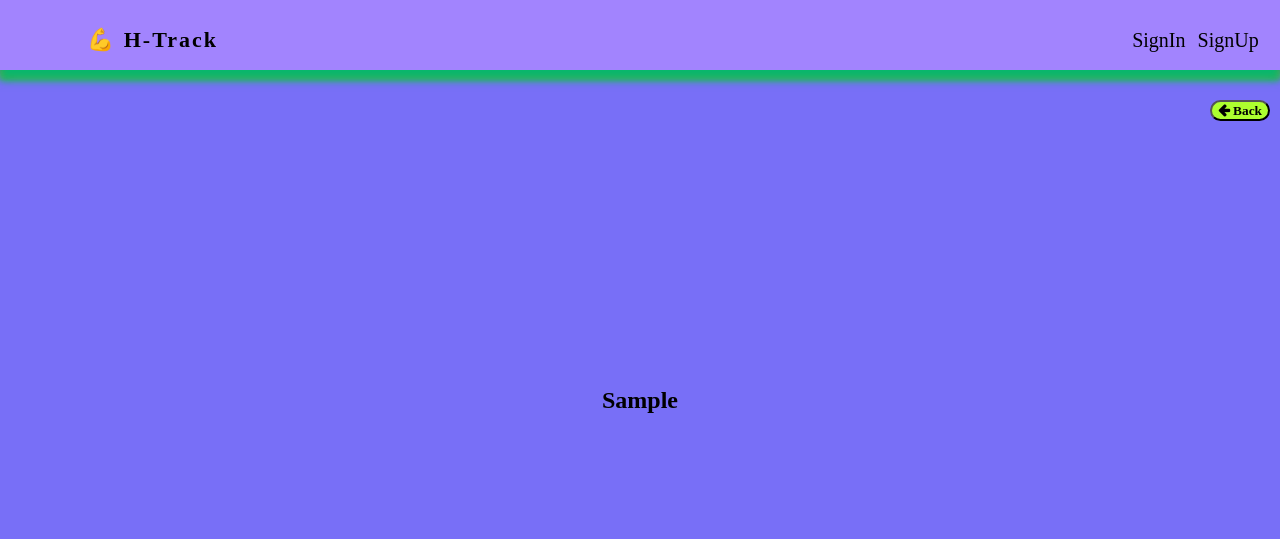
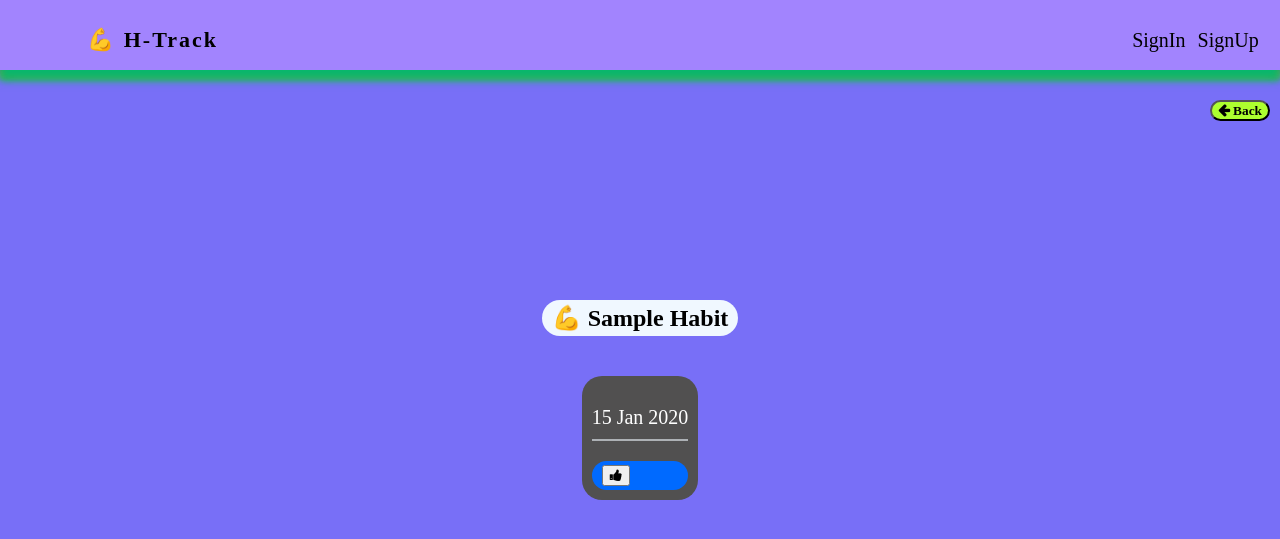
Before and after one commit to NamanSnag/Habit-Tracker, a Node server app: template views/haditData.ejs in a window 1280 px wide. Shown: the top 539 px of the page. Run offline with Node 20, Linux system fonts and the light colour scheme; the template is opened without the code that fills it: most values are stand-ins (such as "Sample title", 1, 10 or a date in 2020); style sheets or scripts are compiled from the project's sources; some libraries are stand-ins or nearby versions.

Commit message:
seven days details

```diff
--- a/asset/css/details.css
+++ b/asset/css/details.css
@@ -3,22 +3,6 @@
   justify-content: center;
   align-items: center;
   height: 100vh; }
-  .details table {
-    width: 80%;
-    border-collapse: collapse; }
-  .details th, .details td {
-    border: 1px solid black;
-    padding: 8px;
-    text-align: center; }
-  .details th {
-    background-color: #ff0000;
-    color: aliceblue; }
-  .details .done {
-    background-color: green; }
-  .details .not-done {
-    background-color: red; }
-  .details .none {
-    background-color: yellow; }
   .details .back {
     top: 100px;
     right: 10px;
@@ -29,4 +13,30 @@
       .details .back button i {
         font-weight: 900; }
     .details .back button:hover {
-      background-color: #656464; }
+      background-color: #0059ff; }
+  .details .detail-Status .name {
+    color: black;
+    text-transform: capitalize;
+    background-color: aliceblue;
+    border-radius: 2rem;
+    padding: 4px 10px;
+    text-align: center; }
+  .details .detail-Status .habit-track {
+    display: flex;
+    justify-content: space-around;
+    flex-wrap: wrap; }
+    .details .detail-Status .habit-track .track-box {
+      background-color: #515050;
+      margin: 20px;
+      padding: 10px;
+      border-radius: 20px; }
+      .details .detail-Status .habit-track .track-box p {
+        text-align: center;
+        font-size: 20px;
+        color: white;
+        padding-bottom: 10px;
+        border-bottom: 2px solid rgba(240, 248, 255, 0.581); }
+      .details .detail-Status .habit-track .track-box form {
+        background-color: #006aff;
+        border-radius: 2rem;
+        padding: 4px 10px; }
--- a/asset/scss/details.scss
+++ b/asset/scss/details.scss
@@ -3,33 +3,6 @@
     justify-content: center;
     align-items: center;
     height: 100vh;
-    table {
-    width: 80%;
-    border-collapse: collapse;
-    }
-
-    th, td {
-    border: 1px solid black;
-    padding: 8px;
-    text-align: center;
-    }
-
-    th {
-    background-color: #ff0000;
-    color: aliceblue;
-    }
-
-    .done {
-    background-color: green;
-    }
-
-    .not-done {
-    background-color: red;
-    }
-
-    .none {
-    background-color: yellow;
-    }
     .back {
         top: 100px;
         right: 10px;
@@ -42,8 +15,40 @@
             }
         }
         button:hover{
-            background-color: rgb(101, 100, 100);
+            background-color: rgb(0, 89, 255);
         }
     }
-
+    .detail-Status {
+        .name {
+            color: rgb(0, 0, 0);
+            text-transform: capitalize;
+            background-color: aliceblue;
+            border-radius: 2rem;
+            padding: 4px 10px;
+            text-align: center;
+        }
+        .habit-track {
+            display: flex;
+            justify-content: space-around;
+            flex-wrap: wrap;
+            .track-box{
+                background-color: rgb(81, 80, 80);
+                margin: 20px;
+                padding: 10px;
+                border-radius: 20px;
+                p{
+                    text-align: center;
+                    font-size: 20px;
+                    color: rgb(255, 255, 255);
+                    padding-bottom: 10px;
+                    border-bottom: 2px solid rgba(240, 248, 255, 0.581);
+                }
+                form{
+                    background-color: rgb(0, 106, 255);
+                    border-radius: 2rem;
+                    padding: 4px 10px;
+                }
+            }
+        }
+    }
 }
--- a/config/git-Auth.js
+++ b/config/git-Auth.js
@@ -11,7 +11,6 @@ function(accessToken, refreshToken, profile, done) {
   console.log(profile)
   const email = `${profile.username}@gmail.com`;
   User.findOne({ email: email}, (err, user) => {
-    console.log("findOne")
     if(err){
       console.log("google",err);
     }
--- a/views/_header.ejs
+++ b/views/_header.ejs
@@ -1,12 +1,12 @@
 <section class="navigation">
     <div id="logo">
-        <a href="/"><span>💪 H-Track</span></a>
+        <a href="/user/home"><span>💪 H-Track</span></a>
     </div>
     <nav>
         <ul class="nav-list">
             <% if(locals.user){ %>
                 <li>
-                    <a href="/user/profile">
+                    <a href="#">
                         <%= user.name %>
                     </a>
                 </li>
--- a/views/haditData.ejs
+++ b/views/haditData.ejs
@@ -3,7 +3,40 @@
 <section class="details">
   <a href="/user/home" class="back"><button><i class="fa fa-arrow-left"> Back</i></button></a>
   <div class="detail-Status">
-    <h2><%= all_habits %></h2>
-
+    <h2 class="name">💪 <%= all_habits.name %></h2>
+    <div class="habit-track">
+      <% let a = 1 %>
+      <% for(let i = (all_habits.tracking.length - 1); i>=0; i--){ %>
+        <% if(a == 7){ break; } %>
+        <% a++; %>
+        <div class="track-box">
+          <p><%= all_habits.tracking[i].date %></p>
+          <form action="/update/<%= all_habits._id %>/<%= all_habits.tracking[i]._id %>" method="post">
+            <% if(all_habits.tracking[i].status === 'none') { %>
+                <select name="status" class="status" value="None" style="background-color: rgb(255, 207, 16);">
+                    <option value="none" style="background-color: yellow;">None</option>
+                    <option value="done" style="background-color: green;">Done</option>
+                    <option value="not done" style="background-color: red;">Not Done</option>
+                  </select>
+            <% } %>
+            <% if(all_habits.tracking[i].status === 'done') { %>
+                <select name="status" class="status" value="Done" style="background-color: green; color: aliceblue;">
+                    <option value="done" style="background-color: green;">Done</option>
+                    <option value="none" style="background-color: yellow;">None</option>
+                    <option value="not done" style="background-color: red;">Not Done</option>
+                  </select>
+            <% } %>
+            <% if(all_habits.tracking[i].status === 'not done') { %>
+                <select name="status" class="status" value="Not Done" style="background-color: red; color: aliceblue;">
+                    <option value="not done" style="background-color: red;">Not Done</option>
+                    <option value="none" style="background-color: yellow;">None</option>
+                    <option value="done" style="background-color: green;">Done</option>
+                  </select>
+            <% } %>
+            <button type="submit" class="status-btn"><i class="fa fa-thumbs-up"></i></button>
+        </form>
+        </div>
+      <% } %>
+    </div>
   </div>
 </section>
```
